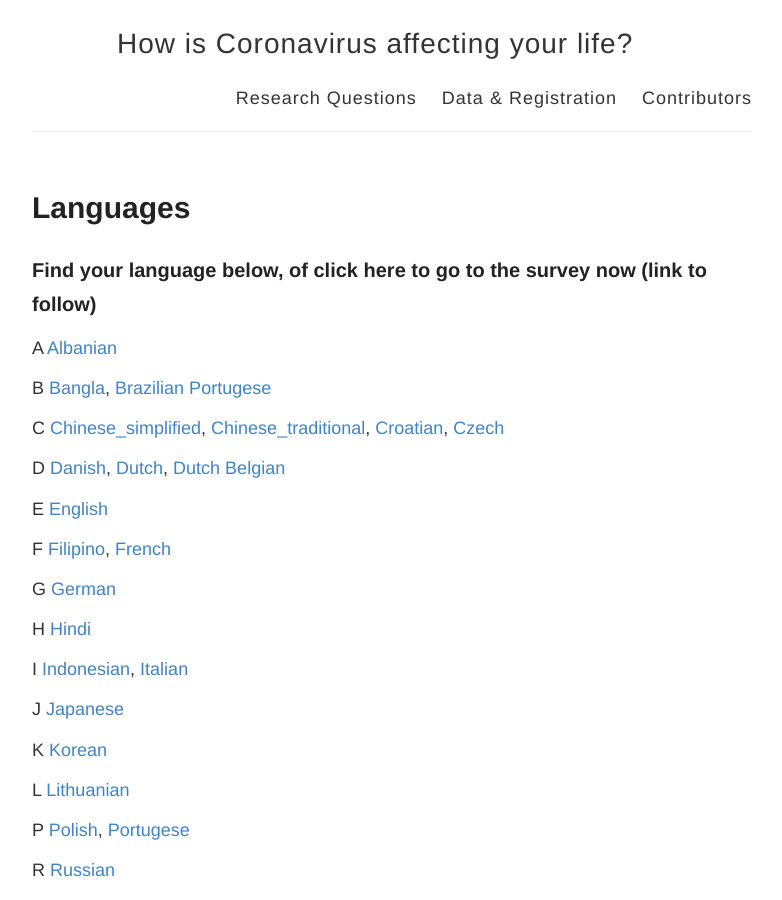
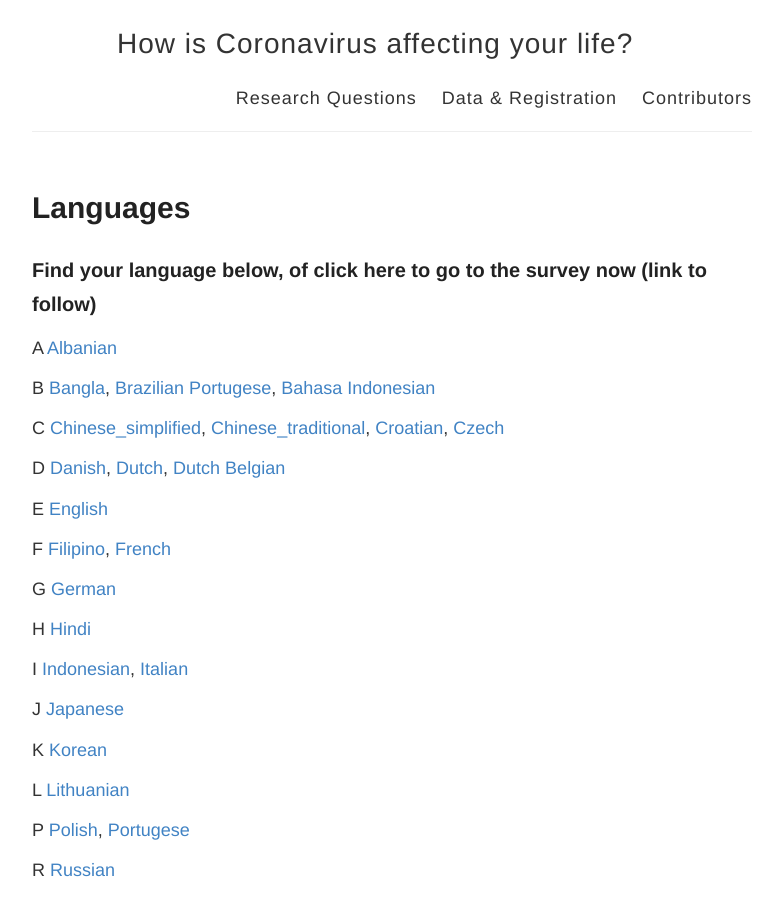
Before and after one commit to coronalifesurvey/coronalifesurvey.github.io, a Jekyll site: the page built from languages.md, in a window 1280 px wide and 900 px high. Shown: the whole window, without its empty margins (248-1030 px from the left). Built offline with Jekyll 4.4.1, drawn with Linux system fonts in a browser that asks for light colours.

Commit message:
Update languages.md

```diff
--- a/languages.md
+++ b/languages.md
@@ -6,36 +6,37 @@
 
 ### Find your language below, of click here to go to the survey now (link to follow)
 
-A [Albanian](https://coronalifesurvey.github.io/)
+A [Albanian](https://aarhus.eu.qualtrics.com/jfe/form/SV_6X6017nwDwNEv7D?Q_Language=ES)
 
-B [Bangla](https://coronalifesurvey.github.io/),  [Brazilian Portugese](https://coronalifesurvey.github.io/)
+B [Bangla](https://aarhus.eu.qualtrics.com/jfe/form/SV_6X6017nwDwNEv7D?Q_Language=BAN),  [Brazilian Portugese](https://aarhus.eu.qualtrics.com/jfe/form/SV_6X6017nwDwNEv7D?Q_Language=PT-BR),
+[Bahasa Indonesian](https://aarhus.eu.qualtrics.com/jfe/form/SV_6X6017nwDwNEv7D?Q_Language=ID)
 
-C [Chinese_simplified](https://coronalifesurvey.github.io/),  [Chinese_traditional](https://coronalifesurvey.github.io/),  [Croatian](https://coronalifesurvey.github.io/),  [Czech](https://coronalifesurvey.github.io/)
+C [Chinese_simplified](https://aarhus.eu.qualtrics.com/jfe/form/SV_6X6017nwDwNEv7D?Q_Language=ZH-S), [Chinese_traditional](https://aarhus.eu.qualtrics.com/jfe/form/SV_6X6017nwDwNEv7D?Q_Language=ZH-T),  [Croatian](https://aarhus.eu.qualtrics.com/jfe/form/SV_6X6017nwDwNEv7D?Q_Language=HR),  [Czech](https://aarhus.eu.qualtrics.com/jfe/form/SV_6X6017nwDwNEv7D?Q_Language=CS)
 
-D [Danish](https://coronalifesurvey.github.io/),  [Dutch](https://coronalifesurvey.github.io/),  [Dutch Belgian](https://coronalifesurvey.github.io/)
+D [Danish](https://aarhus.eu.qualtrics.com/jfe/form/SV_6X6017nwDwNEv7D?Q_Language=DA),  [Dutch](https://aarhus.eu.qualtrics.com/jfe/form/SV_6X6017nwDwNEv7D?Q_Language=NL),  [Dutch Belgian](https://aarhus.eu.qualtrics.com/jfe/form/SV_6X6017nwDwNEv7D?Q_Language=DFB)
 
-E [English](https://coronalifesurvey.github.io/)
+E [English](https://aarhus.eu.qualtrics.com/jfe/form/SV_6X6017nwDwNEv7D?Q_Language=EN)
 
-F [Filipino](https://coronalifesurvey.github.io/), [French](https://coronalifesurvey.github.io/)
+F [Filipino](https://aarhus.eu.qualtrics.com/jfe/form/SV_6X6017nwDwNEv7D?Q_Language=FILI), [French](https://aarhus.eu.qualtrics.com/jfe/form/SV_6X6017nwDwNEv7D?Q_Language=FR)
 
-G [German](https://coronalifesurvey.github.io/)
+G [German](https://aarhus.eu.qualtrics.com/jfe/form/SV_6X6017nwDwNEv7D?Q_Language=DE)
 
-H [Hindi](https://coronalifesurvey.github.io/)
+H [Hindi](https://aarhus.eu.qualtrics.com/jfe/form/SV_6X6017nwDwNEv7D?Q_Language=HI)
 
-I [Indonesian](https://coronalifesurvey.github.io/), [Italian](https://coronalifesurvey.github.io/)
+I [Indonesian](https://aarhus.eu.qualtrics.com/jfe/form/SV_6X6017nwDwNEv7D?Q_Language=ES), [Italian](https://aarhus.eu.qualtrics.com/jfe/form/SV_6X6017nwDwNEv7D?Q_Language=IT)
 
-J [Japanese](https://coronalifesurvey.github.io/)
+J [Japanese](https://aarhus.eu.qualtrics.com/jfe/form/SV_6X6017nwDwNEv7D?Q_Language=JA)
 
-K [Korean](https://coronalifesurvey.github.io/)
+K [Korean](https://aarhus.eu.qualtrics.com/jfe/form/SV_6X6017nwDwNEv7D?Q_Language=KO)
 
-L [Lithuanian](https://coronalifesurvey.github.io/)
+L [Lithuanian](https://aarhus.eu.qualtrics.com/jfe/form/SV_6X6017nwDwNEv7D?Q_Language=LT)
 
-P [Polish](https://coronalifesurvey.github.io/),  [Portugese](https://coronalifesurvey.github.io/)
+P [Polish](https://aarhus.eu.qualtrics.com/jfe/form/SV_6X6017nwDwNEv7D?Q_Language=PL),  [Portugese](https://aarhus.eu.qualtrics.com/jfe/form/SV_6X6017nwDwNEv7D?Q_Language=PT)
 
-R [Russian](https://coronalifesurvey.github.io/)
+R [Russian](https://aarhus.eu.qualtrics.com/jfe/form/SV_6X6017nwDwNEv7D?Q_Language=RU)
 
-S [Spanish-mexico](https://coronalifesurvey.github.io/),  [Spanish-Argentina](https://coronalifesurvey.github.io/), [Spanish-Cuba](https://coronalifesurvey.github.io/),  [Spanish-Spain](https://coronalifesurvey.github.io/)
+S [Spanish-mexico](https://aarhus.eu.qualtrics.com/jfe/form/SV_6X6017nwDwNEv7D?Q_Language=SME),  [Spanish-Argentina](https://aarhus.eu.qualtrics.com/jfe/form/SV_6X6017nwDwNEv7D?Q_Language=SAR), [Spanish-Cuba](https://aarhus.eu.qualtrics.com/jfe/form/SV_6X6017nwDwNEv7D?Q_Language=SCU),  [Spanish-Spain](https://aarhus.eu.qualtrics.com/jfe/form/SV_6X6017nwDwNEv7D?Q_Language=SSP) [Spanish-Colombia](https://aarhus.eu.qualtrics.com/jfe/form/SV_6X6017nwDwNEv7D?Q_Language=S-CO)
 
-U [Urdu](https://coronalifesurvey.github.io/)
+U [Urdu](https://aarhus.eu.qualtrics.com/jfe/form/SV_6X6017nwDwNEv7D?Q_Language=UR)
 
-V [Vietnamese](https://coronalifesurvey.github.io/)
+V [Vietnamese](https://aarhus.eu.qualtrics.com/jfe/form/SV_6X6017nwDwNEv7D?Q_Language=VI)
```
